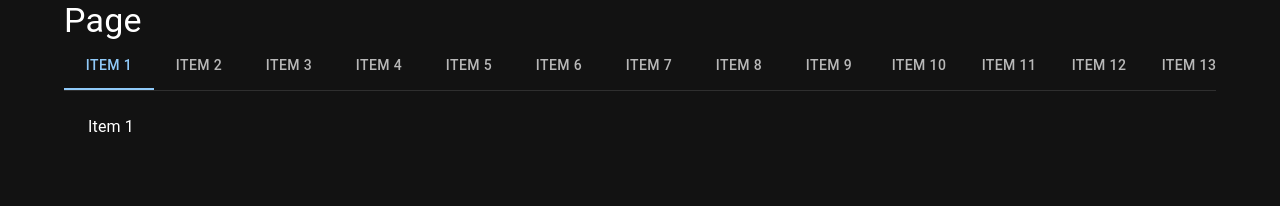
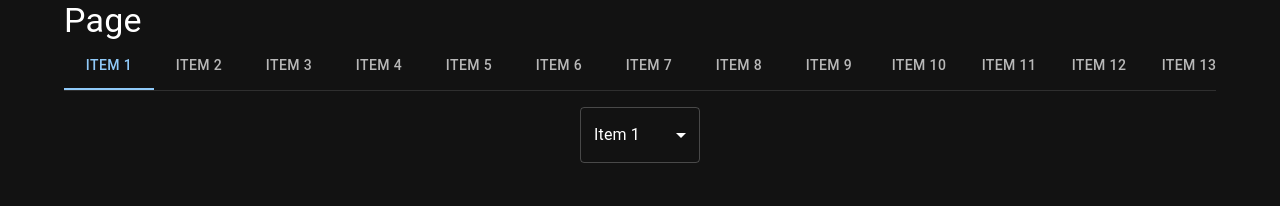
Before and after one commit to alexbalak21/notes-project, a React (Vite) app: page /page in a window 1280 px wide. Shown: the top 206 px of the page. Built offline with nearby package versions, Linux system fonts and the light colour scheme.

Commit message:
Added select menu to quickly select the tab

```diff
--- a/src/components/TabPanel.jsx
+++ b/src/components/TabPanel.jsx
@@ -3,6 +3,8 @@ import PropTypes from "prop-types"
 import Tabs from "@mui/material/Tabs"
 import Tab from "@mui/material/Tab"
 import Box from "@mui/material/Box"
+import MenuItem from "@mui/material/MenuItem"
+import Select from "@mui/material/Select"
 
 function TabPanel(props) {
   const {children, value, index, ...other} = props
@@ -34,6 +36,10 @@ export default function BasicTabs() {
     setValue(newValue)
   }
 
+  const handleSelectChange = (event) => {
+    setValue(event.target.value)
+  }
+
   return (
     <Box sx={{width: "100%"}}>
       <Box sx={{borderBottom: 1, borderColor: "divider"}}>
@@ -43,6 +49,15 @@ export default function BasicTabs() {
           ))}
         </Tabs>
       </Box>
+      <Box sx={{my: 2, display: "flex", justifyContent: "center"}}>
+        <Select value={value} onChange={handleSelectChange} displayEmpty inputProps={{"aria-label": "Select Tab"}} sx={{minWidth: 120}}>
+          {Array.from({length: 20}, (_, index) => (
+            <MenuItem key={index} value={index}>
+              {`Item ${index + 1}`}
+            </MenuItem>
+          ))}
+        </Select>
+      </Box>
       {Array.from({length: 20}, (_, index) => (
         <TabPanel key={index} value={value} index={index}>
           {`Item ${index + 1}`}
```
